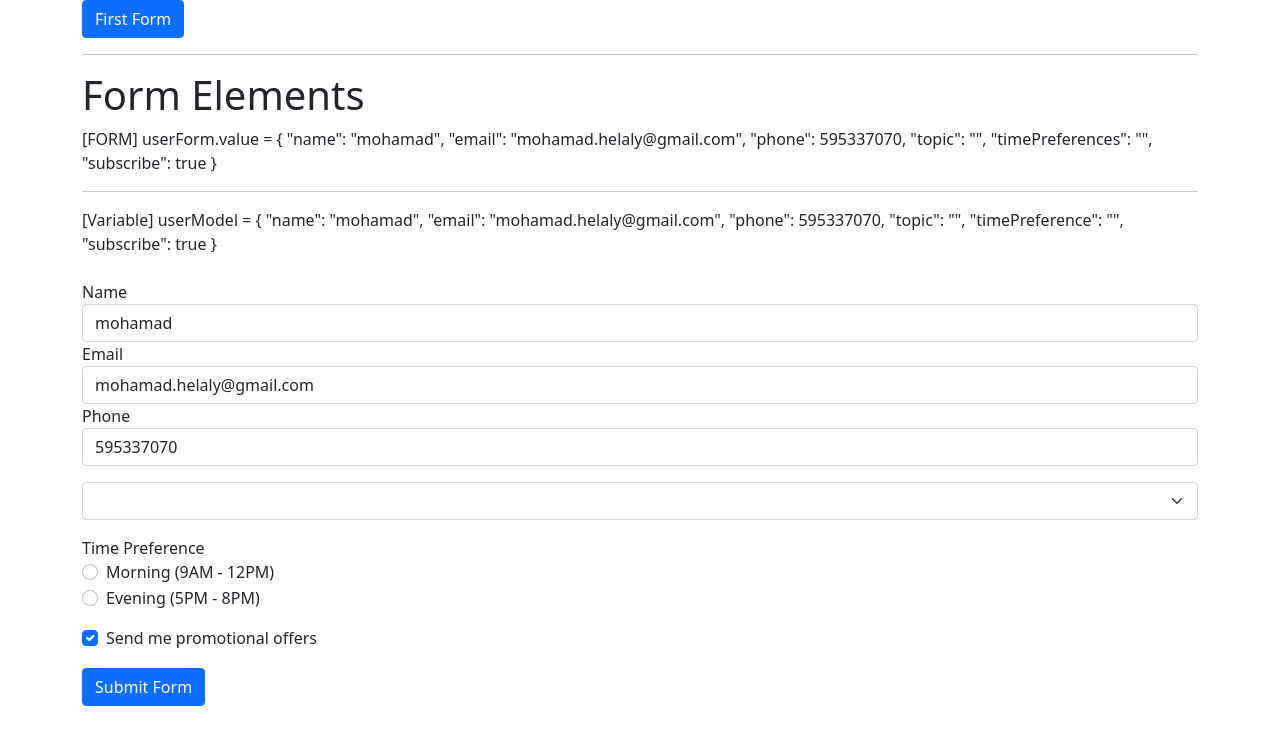
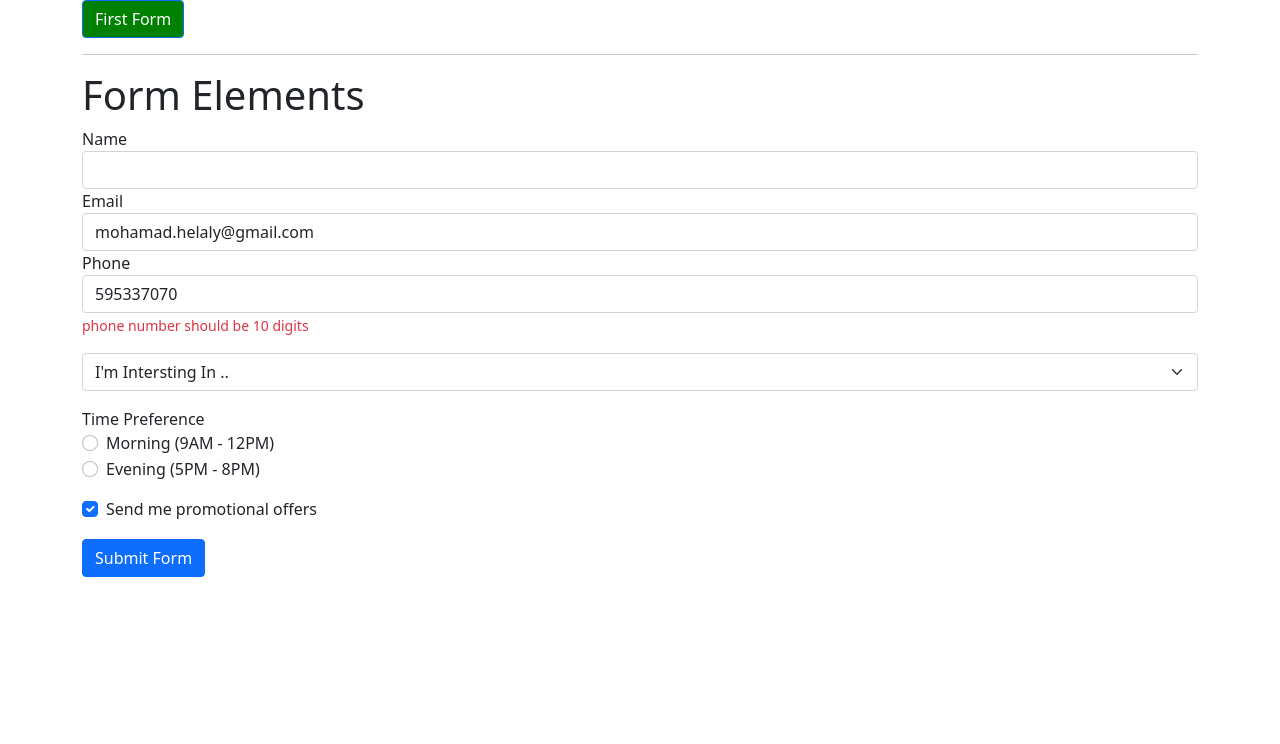
Before and after one commit to MohamadHelaly/angularforms, an Angular app: page /firstform in a window 1280 px wide. Shown: the top 744 px of the page. Built offline with nearby package versions, Linux system fonts and the light colour scheme.

Commit message:
Controls Validation And Display Errors

```diff
--- a/src/app/app.component.html
+++ b/src/app/app.component.html
@@ -4,7 +4,7 @@
 
 <div class="container">
 
-  <a class="btn btn-primary" routerLink="firstform">First Form </a>
+  <a class="btn btn-primary" routerLink="firstform" routerLinkActive="active-url">First Form </a>
 
   <div class="mb-3">
     <hr>
--- a/src/app/forms/aform/aform.component.html
+++ b/src/app/forms/aform/aform.component.html
@@ -3,19 +3,24 @@
 <form #userForm="ngForm">
 
 
-    [FORM] userForm.value = {{ userForm.value | json }}
+    <!-- [FORM] userForm.value = {{ userForm.value | json }}
 
     <hr>
 
     [Variable] userModel = {{ userModel | json }}
 
     <br>
-    <br>
+    <br> -->
 
     <div class="form-group">
         <label>Name</label>
-        <input type="text" class="form-control" name="name" [(ngModel)]="userModel.name">
+        <input type="text" required #name="ngModel" [class.is-invalid]="name.invalid && name.touched"
+            class="form-control" name="name" [(ngModel)]="userModel.name">
+
+        <small class="text-danger" [class.d-none]="name.valid || name.untouched">the name is required</small>
     </div>
+
+
 
     <div class="form-group">
         <label>Email</label>
@@ -24,16 +29,27 @@
 
     <div class="form-group">
         <label>Phone</label>
-        <input type="tel" class="form-control" name="phone" [(ngModel)]="userModel.phone">
+        <input type="tel" required #phone="ngModel" pattern="^\d{10}$"
+            [class.is-invalid]="phone.invalid && phone.touched" class="form-control" name="phone"
+            [(ngModel)]="userModel.phone">
+
+
+        <div *ngIf="phone.errors && (phone.invalid || phone.touched)">
+            <small class="text-danger" *ngIf="phone.errors.required">the phone is required</small>
+            <small class="text-danger" *ngIf="phone.errors.pattern"> phone number should be 10 digits</small>
+        </div>
+
     </div>
 
     <div class="mt-3">
         <div class="form-group">
-            <select class="form-select" name="topic" [(ngModel)]="userModel.topic">
-                <option selected>I'm Intersting In ..</option>
+            <select (blure)="checkSelectedValue(topic.value)" (change)="checkSelectedValue(topic.value)"
+                class="form-select" name="topic" [(ngModel)]="userModel.topic" #topic="ngModel">
+                <option value="" selected>I'm Intersting In ..</option>
                 <option *ngFor="let topic of topics">{{ topic }}</option>
             </select>
         </div>
+        <small class="text-danger" *ngIf="topicHasError && topic.touched">the phone is required</small>
     </div>
 
 
--- a/src/app/forms/aform/aform.component.ts
+++ b/src/app/forms/aform/aform.component.ts
@@ -11,11 +11,21 @@ export class AformComponent implements OnInit {
 
   topics: string[] = ['Angular', 'React', 'Vue'];
 
-  userModel: User = new User('mohamad', 'mohamad.helaly@gmail.com', 595337070, '', '', true);
+  userModel: User = new User('', 'mohamad.helaly@gmail.com', 595337070, '', '', true);
+
+  topicHasError= true;
 
   constructor() { }
 
   ngOnInit(): void {
   }
 
+  checkSelectedValue(value:string){
+    if(value === '')
+      this.topicHasError = true;
+    else
+      this.topicHasError = false;
+
+  }
+
 }
--- a/src/styles.css
+++ b/src/styles.css
@@ -1 +1,3 @@
-/* You can add global styles to this file, and also import other style files */
+.active-url {
+  background: green !important;
+}
```
